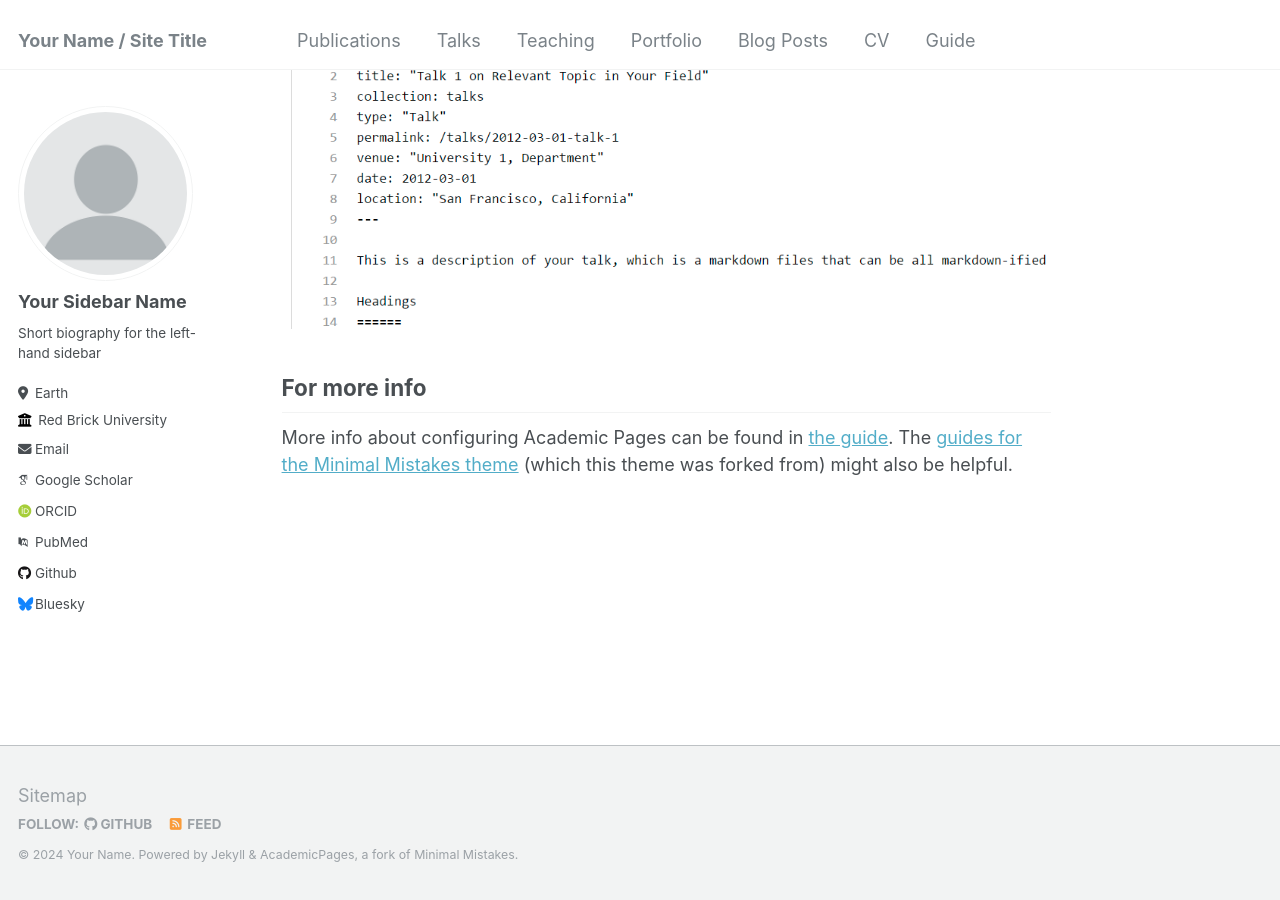
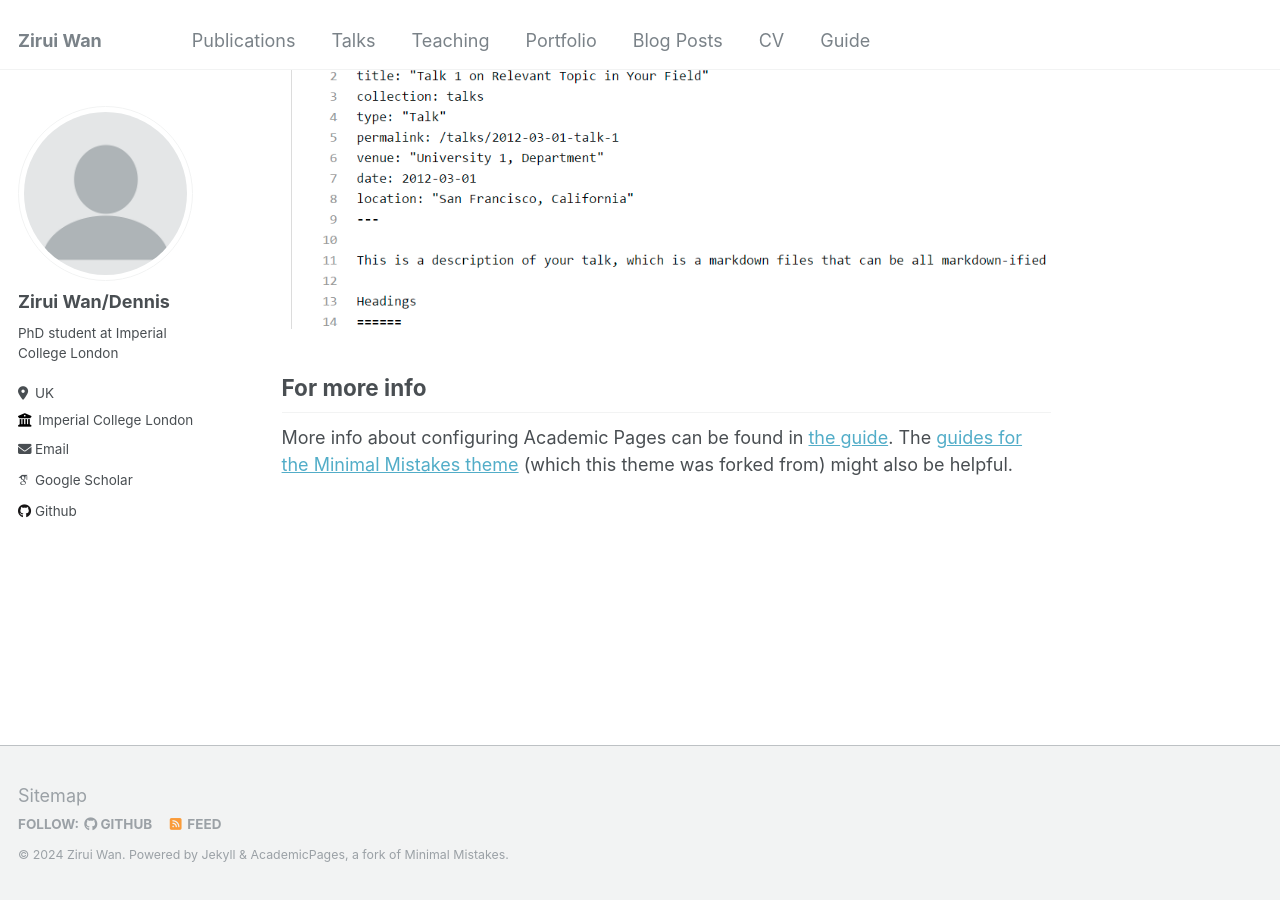
Before and after one commit to WANDennis/WANDennis.github.io, a Jekyll site: the page built from _pages/about.md, in a window 1280 px wide and 900 px high, scrolled down 2660 px. Built offline with Jekyll 4.4.1, drawn with Linux system fonts in a browser that asks for light colours; some web fonts are replaced.

Commit message:
Update _config.yml

```diff
--- a/_config.yml
+++ b/_config.yml
@@ -8,10 +8,10 @@
 
 # Basic Site Settings
 locale                   : "en-US"
-title                    : "Your Name / Site Title"
+title                    : "Zirui Wan"
 title_separator          : "-"
-name                     : &name "Your Name"
-description              : &description "personal description"
+name                     : &name "Zirui Wan"
+description              : &description "PhD student at Imperial College London"
 url                      : https://academicpages.github.io # the base hostname & protocol for your site e.g. "https://mmistakes.github.io"
 baseurl                  : "" # the subpath of your site, e.g. "/blog"
 repository               : "academicpages/academicpages.github.io"
@@ -22,33 +22,33 @@ repository               : "academicpages/academicpages.github.io"
 author:
   # Biographic information
   avatar           : "profile.png"
-  name             : "Your Sidebar Name"
+  name             : "Zirui Wan/Dennis"
   pronouns         : # example: "she/her"
-  bio              : "Short biography for the left-hand sidebar"
-  location         : "Earth"
-  employer         : "Red Brick University"
+  bio              : "PhD student at Imperial College London"
+  location         : "UK"
+  employer         : "Imperial College London"
   uri              : # URL
-  email            : "none@example.org"
+  email            : "zw2522@ic.ac.uk"
 
   # Academic websites
   arxiv            : # URL - Update with the correct link to your profile
-  googlescholar    : "https://scholar.google.com/citations?user=PS_CX0AAAAAJ"
+  googlescholar    : "https://scholar.google.com/citations?user=vkaW8yYAAAAJ&hl=en&oi=ao"
   impactstory      : # URL
-  orcid            : "http://orcid.org/yourorcidurl"
+  orcid            : # URL
   semantic         : # URL
-  pubmed           : "https://www.ncbi.nlm.nih.gov/pubmed/?term=john+snow"
+  pubmed           : # URL
   researchgate     : # URL
 
   # Repositories and software development
   bitbucket        : # Username - Update with your username on the site
   codepen          : # Username
   dribbble         : # Username
-  github           : "academicpages"
+  github           : "https://github.com/WANDennis"
   kaggle           : # Username
   stackoverflow    : # User number or user number and name (i.e., use "1" or "1/jeff-atwood")
 
   # Social media
-  bluesky          : "bsky.app" # Replace this with you Bluesky username
+  bluesky          : # Replace this with you Bluesky username
   facebook         : # Username
   flickr           : # Username
   foursquare       : # Username
```
